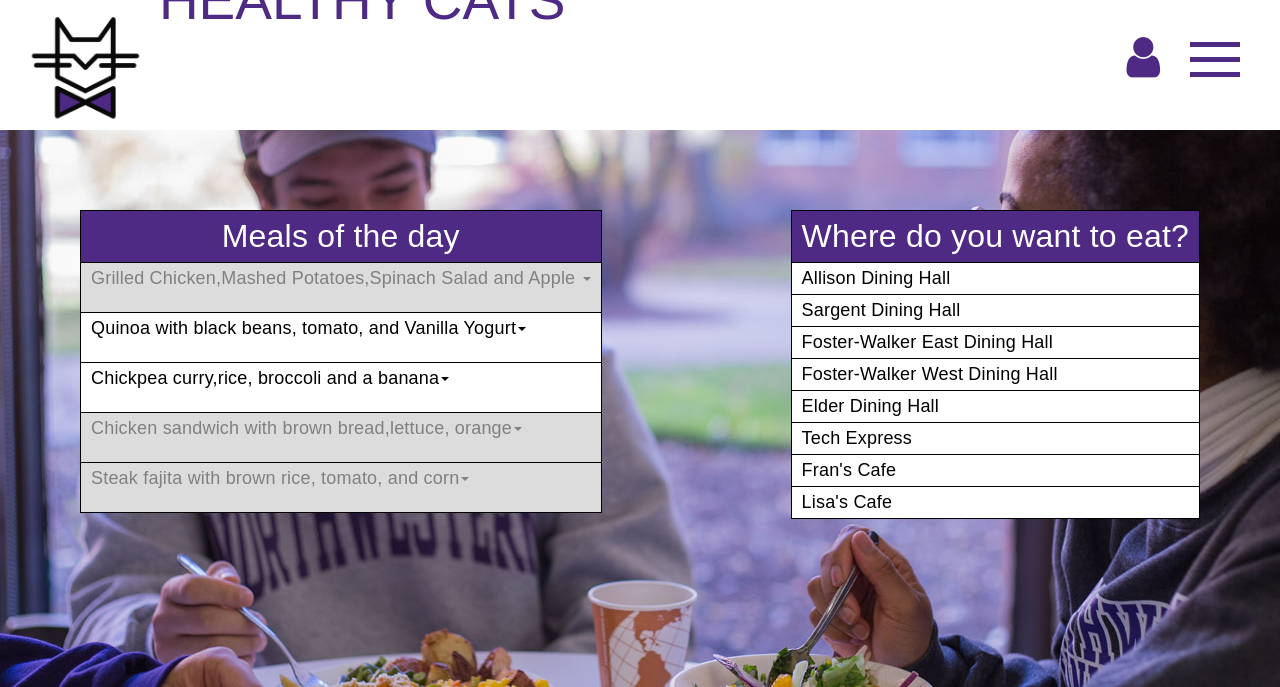
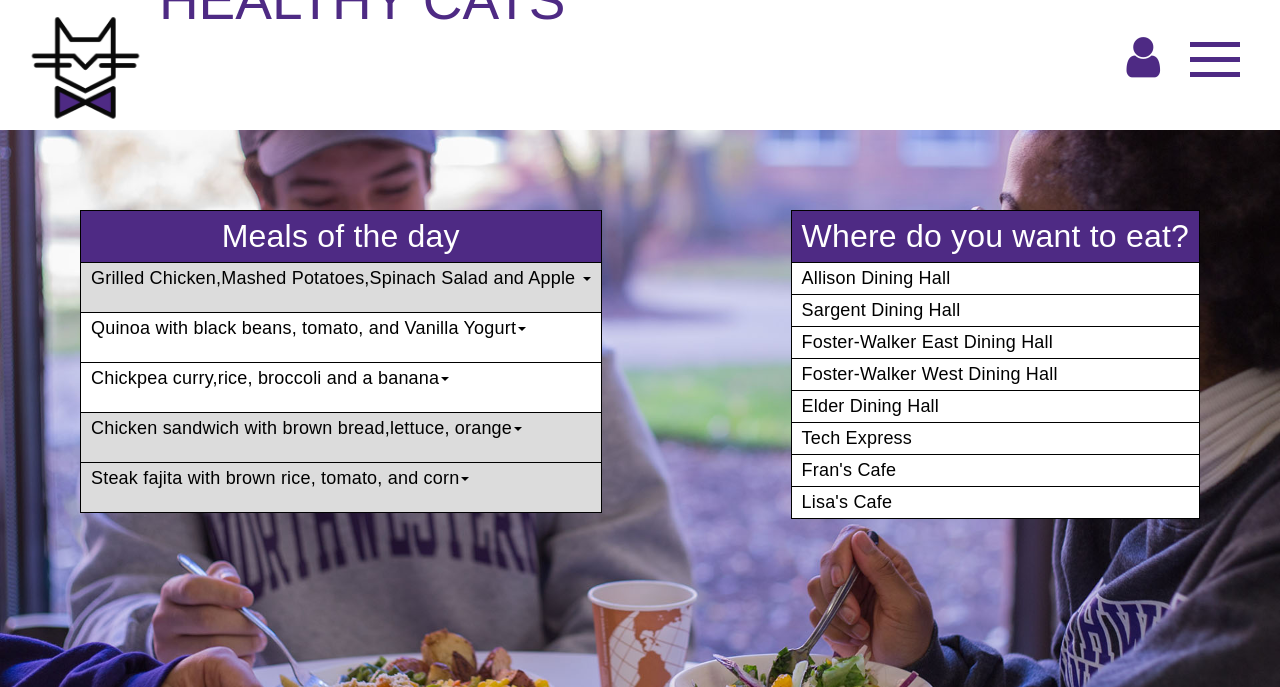
Before and after one commit to twoolardFreelance/healthycare, a PHP site: page /custom_content.html in a window 1280 px wide. Shown: the top 687 px of the page. Run offline with PHP 8.4, Linux system fonts and the light colour scheme; some libraries are stand-ins or nearby versions.

```diff
--- a/css/styling.css
+++ b/css/styling.css
@@ -25,7 +25,6 @@ main {
   background-size: 100%;
   height: 100%;
 }
-
 .sidebar {
   height: 100%;
   width: 400px;
@@ -329,6 +328,7 @@ hr {
  }
 #recommended_meals tr,
 #recommended_meals th{
+  text-decoration: none;
   color: white;
   font-size: 32px;
   background-color: #4E2A84;
@@ -338,15 +338,21 @@ hr {
   border-spacing: 0px;
   font-weight: 360;
   text-align: center;
+  vertical-align: middle;
 }
 #recommended_meals td{
-
+   text-decoration : none;
    border: .5px solid black;
    color: black;
    font-size: 18px;
    background-color: white;
    padding: 5px 10px;
    text-align: left;
+}
+#recommended_meals a{
+   text-decoration : none;
+   color: black;
+   vertical-align: middle;
 }
 
 #dining_halls{
--- a/dininghall.html
+++ b/dininghall.html
@@ -55,7 +55,7 @@
 					<input type="checkbox" name="dessert" value="" class="checkbox">Yogurt Berry Parfait<br>
 			</div>
 		</form>
-		<form action="submit_meal.html" method="POST" id="submit" enctype="multipart/form-data">
+		<form action="submit_meal.html" method="GET" id="submit" enctype="multipart/form-data">
 				<input type="submit" value="Submit">
 		</form>
 	</div>
```
